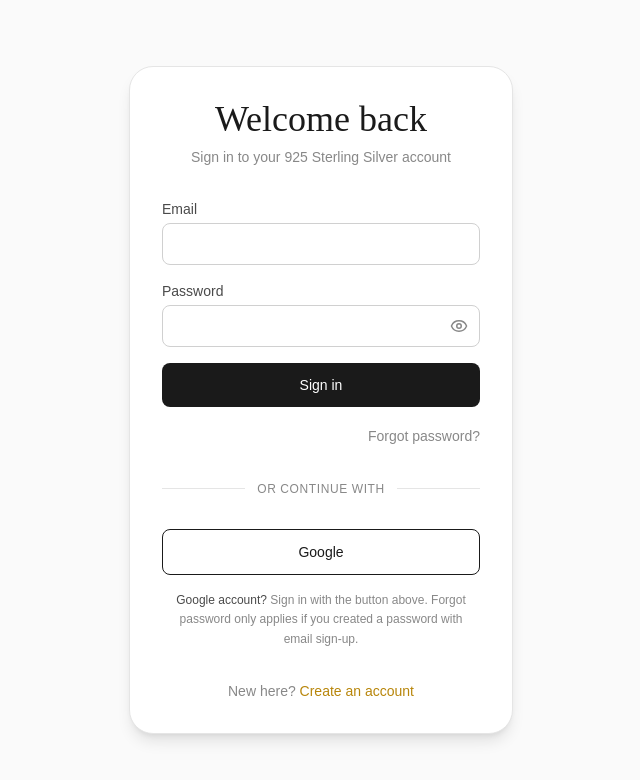
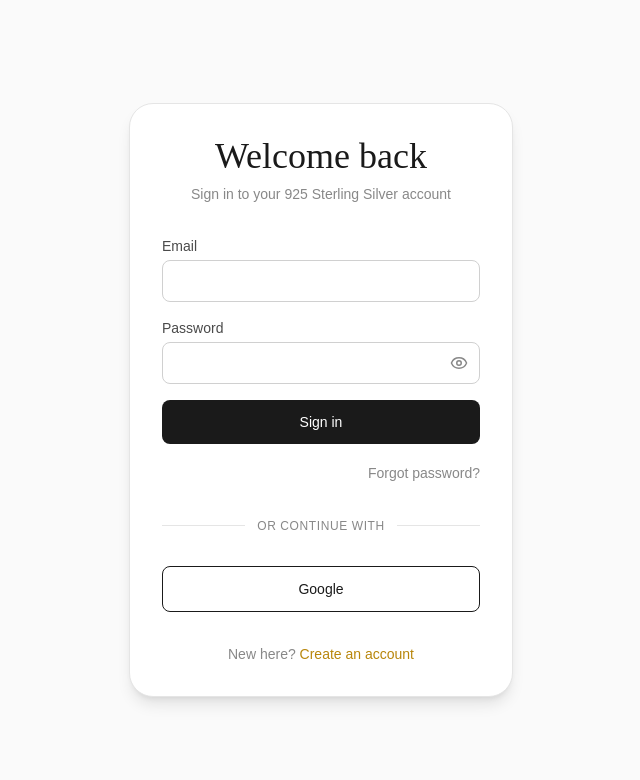
Before and after one commit to Junaid1240651/925-Sterling-Silver, a React (Vite) app: page /login in a window 1280 px wide. Shown: the top 780 px of the page, without its empty margins (319-959 px from the left). Built offline with nearby package versions, Linux system fonts and the light colour scheme; no server answers.

Commit message:
minor changes

```diff
--- a/src/pages/LoginPage.tsx
+++ b/src/pages/LoginPage.tsx
@@ -166,16 +166,6 @@
           </a>
 
           <p
-            className="text-center text-xs mt-4 leading-relaxed px-1"
-            style={{ color: "var(--color-text-muted)" }}
-          >
-            <strong className="font-medium" style={{ color: "var(--color-text-secondary)" }}>
-              Google account?
-            </strong>{" "}
-            Sign in with the button above. Forgot password only applies if you created a password with email sign-up.
-          </p>
-
-          <p
             className="text-center text-sm mt-8"
             style={{ color: "var(--color-text-muted)" }}
           >
```
